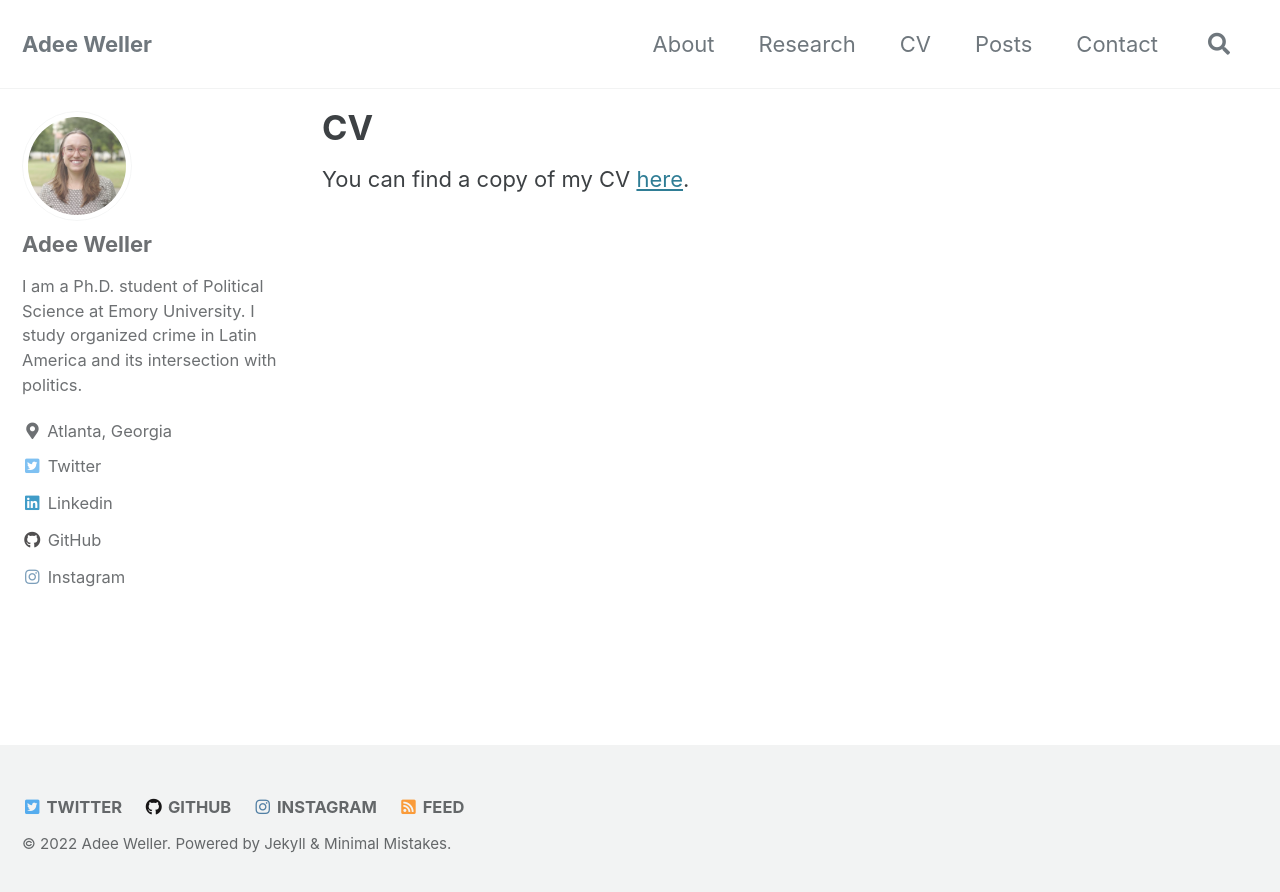
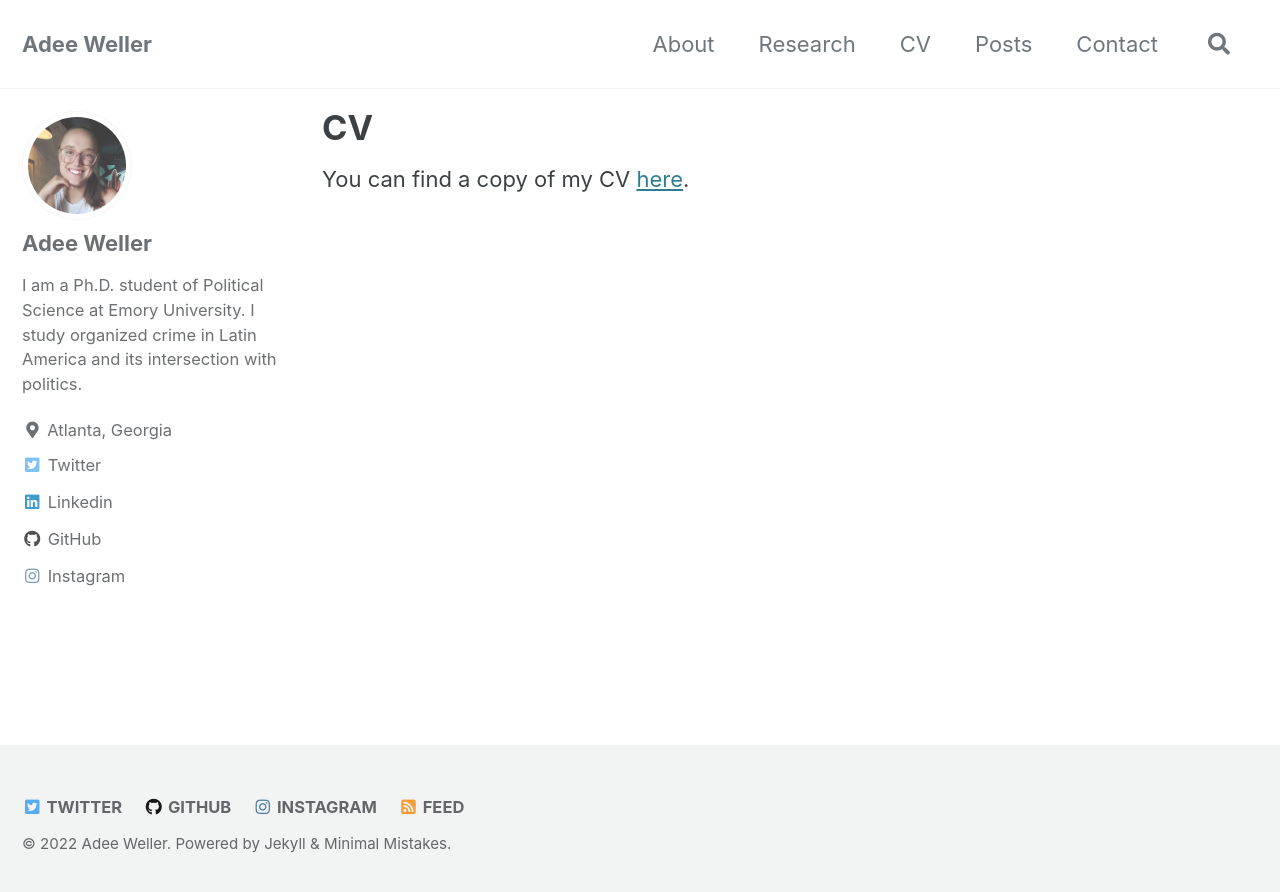
Before and after one commit to adeeweller/adeeweller.github.io, a Jekyll site: the page built from _pages/CV.md, in a window 1280 px wide. Shown: the top 892 px of the page. Built offline with Jekyll 4.4.1, drawn with Linux system fonts in a browser that asks for light colours; cached includes are drawn as plain includes.

Commit message:
Update _config.yml

```diff
--- a/_config.yml
+++ b/_config.yml
@@ -63,7 +63,7 @@ plugins:
 
 author:
   name     : "Adee Weller"
-  avatar   : "/assets/images/Adee_Weller_EMORY.jpg"
+  avatar   : "/assets/images/brewery_Charlotte_NC_2.jpg"
   bio      : "I am a Ph.D. student of Political Science at Emory University. I study organized crime in Latin America and its intersection with politics."
   location : "Atlanta, Georgia"
   links:
```
